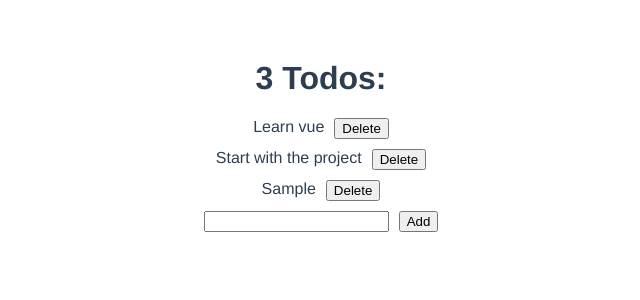
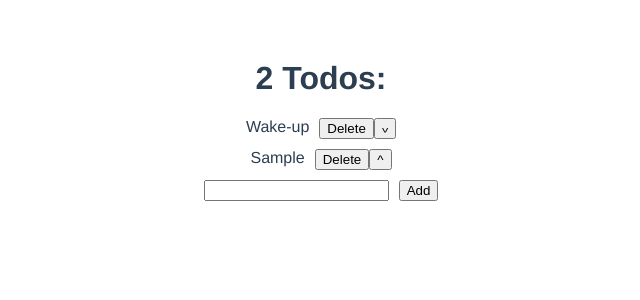
Before and after one commit to KhubaibQaiser/vue-todo, a Vue app: page / in a window 1280 px wide. Both pictures are taken after typing "Sample" into the empty fields and a click on the button "Add". Shown: the top 300 px of the page, without its empty margins (319-959 px from the left). Built offline with nearby package versions, Linux system fonts and the light colour scheme.

Commit message:
Move todos up and down

```diff
--- a/src/components/Todo.vue
+++ b/src/components/Todo.vue
@@ -4,9 +4,13 @@
     <div>
       <TodoItem
         v-for="(todo, index) in todos"
+        v-bind:key="todo.id"
         v-bind:todo="todo"
-        v-bind:key="todo+'_'+index"
+        v-bind:isFirst="index === 0"
+        v-bind:isLast="index === totalTodos - 1"
         v-on:delete-todo="onDeleteTodo"
+        v-on:move-todo-up="onMoveTodoUp"
+        v-on:move-todo-down="onMoveTodoDown"
       />
     </div>
     <input type="text" v-model="newTodo" style="margin-right: 10px;" v-on:keypress="onKeyPress" />
@@ -21,7 +25,8 @@ export default {
   data: function() {
     return {
       newTodo: "",
-      todos: ["Learn vue", "Start with the project"]
+      todos: [{ id: 0, title: "Wake-up" }],
+      nextTodoId: 1
     };
   },
   computed: {
@@ -39,11 +44,30 @@ export default {
       if (this.newTodo.length == 0) {
         return;
       }
-      this.todos.push(this.newTodo);
+      this.todos.push({
+        id: this.nextTodoId++,
+        title: this.newTodo
+      });
       this.newTodo = "";
     },
     onDeleteTodo: function(todo) {
-      this.todos = this.todos.filter(t => t !== todo);
+      this.todos = this.todos.filter(t => t.id !== todo.id);
+    },
+    onMoveTodoUp: function(todo) {
+      const currentIndex = this.todos.findIndex(t => t.id === todo.id);
+      if (currentIndex > 0) {
+        const newIndex = currentIndex - 1;
+        const toMove = this.todos.splice(currentIndex, 1)[0];
+        this.todos.splice(newIndex, 0, toMove);
+      }
+    },
+    onMoveTodoDown: function(todo) {
+      const currentIndex = this.todos.findIndex(t => t.id === todo.id);
+      if (currentIndex > 0) {
+        const newIndex = currentIndex + 1;
+        const toMove = this.todos.splice(currentIndex, 1)[0];
+        this.todos.splice(newIndex, 0, toMove);
+      }
     }
   },
   components: {
--- a/src/components/TodoItem.vue
+++ b/src/components/TodoItem.vue
@@ -1,18 +1,28 @@
 <template>
   <div class="d-flex f-justify-center" style="margin-bottom: 10px">
-    <div class="todo-title">{{todo}}</div>
+    <div class="todo-title">{{todo.title}}</div>
     <button v-on:click="deleteTodo(todo)">Delete</button>
+    <button v-if="!isFirst" v-on:click="moveUp(todo)">^</button>
+    <button v-if="!isLast" v-on:click="moveDown(todo)" style="transform: rotateX(180deg);">^</button>
   </div>
 </template>
 
 <script>
 export default {
   props: {
-    todo: String
+    todo: Object,
+    isFirst: Boolean,
+    isLast: Boolean
   },
   methods: {
     deleteTodo: function(todo) {
       this.$emit("delete-todo", todo);
+    },
+    moveUp: function(todo) {
+      this.$emit("move-todo-up", todo);
+    },
+    moveDown: function(todo) {
+      this.$emit("move-todo-down", todo);
     }
   }
 };
```
